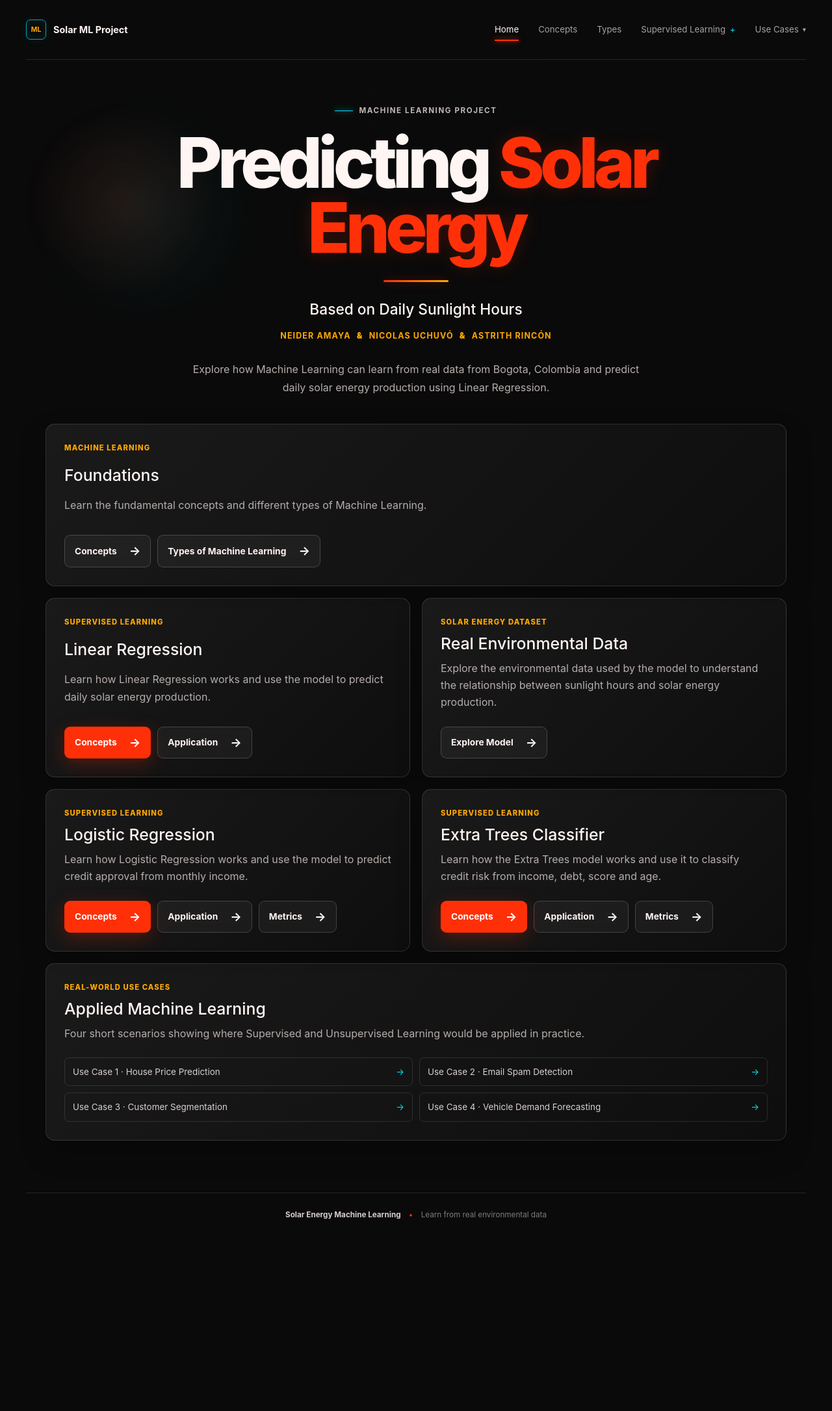
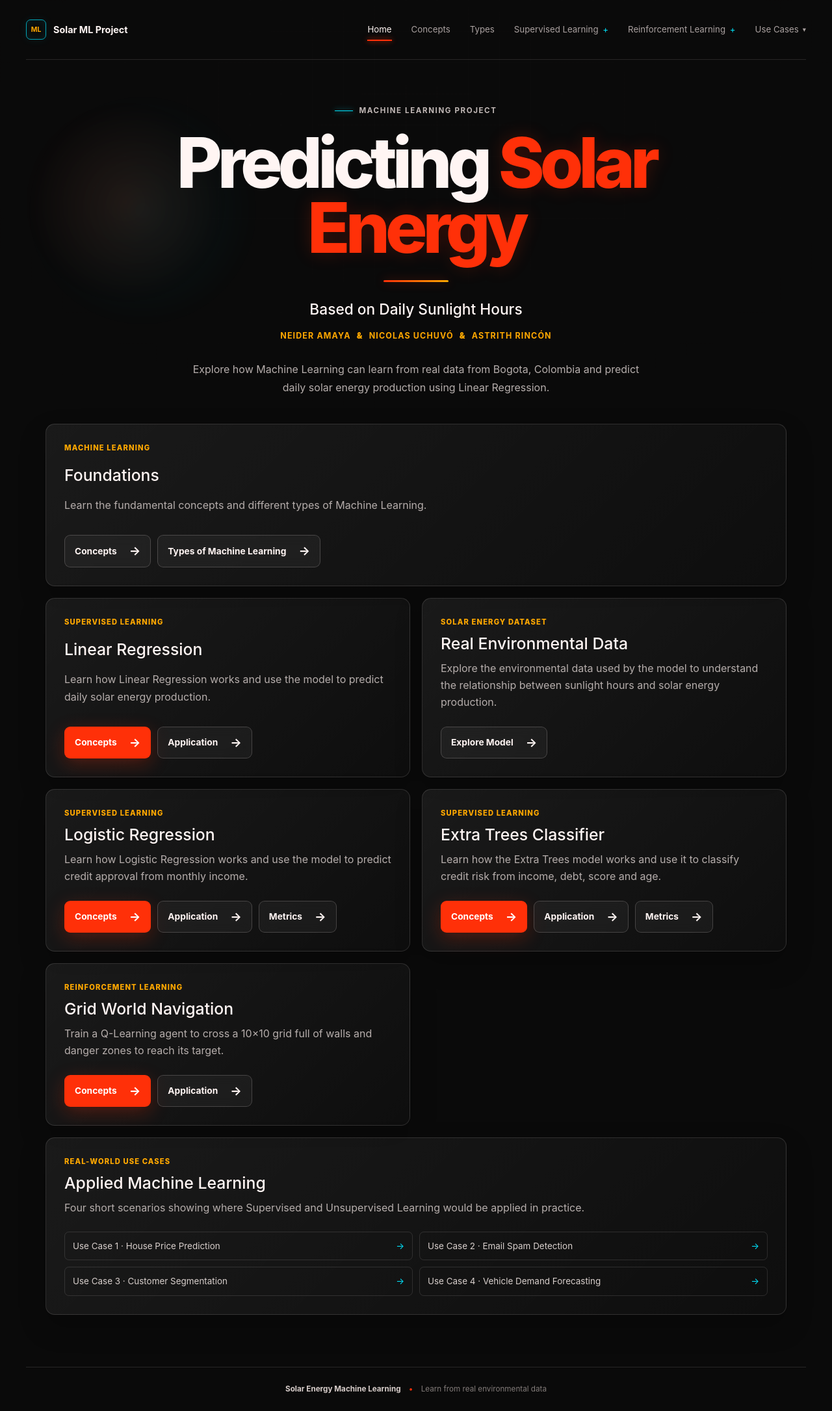
Before and after one commit to nedama12/Machine, a Flask app: page / in a window 1280 px wide. Shown: the whole page at 65% size. Before the commit the page ends 1876 px from the top, so only its background shows below. Run offline with Flask 3, Linux system fonts and the light colour scheme.

Commit message:
Add Reinforcement Learning entry to main navigation and home menu
Adds a Reinforcement Learning dropdown next to Supervised Learning in
the navbar and a matching module card on the home page, keeping the
existing navigation structure and Bootstrap bundle (now included for
the Concepts page accordion) untouched for every other section.

```diff
--- a/templates/base.html
+++ b/templates/base.html
@@ -154,6 +154,41 @@
             </div>
 
             <div
+                class="nav-group {{ 'active-group' if request.endpoint in [
+                    'reinforcement_learning_concepts',
+                    'reinforcement_learning_application'
+                ] else '' }}"
+            >
+
+                <button
+                    class="nav-group-toggle"
+                    type="button"
+                >
+                    Reinforcement Learning
+                    <span>+</span>
+                </button>
+
+                <div class="nav-menu">
+
+                    <a
+                        class="{{ 'active' if request.endpoint == 'reinforcement_learning_concepts' else '' }}"
+                        href="{{ url_for('reinforcement_learning_concepts') }}"
+                    >
+                        Concepts
+                    </a>
+
+                    <a
+                        class="{{ 'active' if request.endpoint == 'reinforcement_learning_application' else '' }}"
+                        href="{{ url_for('reinforcement_learning_application') }}"
+                    >
+                        Application
+                    </a>
+
+                </div>
+
+            </div>
+
+            <div
                 class="nav-dropdown {{ 'active' if request.endpoint in (
                     'use_case_1',
                     'use_case_2',
@@ -284,5 +319,9 @@
 
     </script>
 
+    <script
+        src="https://cdn.jsdelivr.net/npm/bootstrap@5.3.3/dist/js/bootstrap.bundle.min.js"
+    ></script>
+
 </body>
 </html>
--- a/templates/home.html
+++ b/templates/home.html
@@ -237,6 +237,43 @@
         </article>
 
 
+        <!-- Reinforcement Learning -->
+        <article class="module-card">
+
+            <p class="section-label">
+                Reinforcement Learning
+            </p>
+
+            <h2>
+                Grid World Navigation
+            </h2>
+
+            <p>
+                Train a Q-Learning agent to cross a 10&times;10 grid full
+                of walls and danger zones to reach its target.
+            </p>
+
+            <div>
+
+                <a
+                    class="button button-primary"
+                    href="{{ url_for('reinforcement_learning_concepts') }}"
+                >
+                    Concepts <span>&rarr;</span>
+                </a>
+
+                <a
+                    class="button button-secondary"
+                    href="{{ url_for('reinforcement_learning_application') }}"
+                >
+                    Application <span>&rarr;</span>
+                </a>
+
+            </div>
+
+        </article>
+
+
         <!-- Use Cases -->
         <article class="module-card module-wide">
 
```
